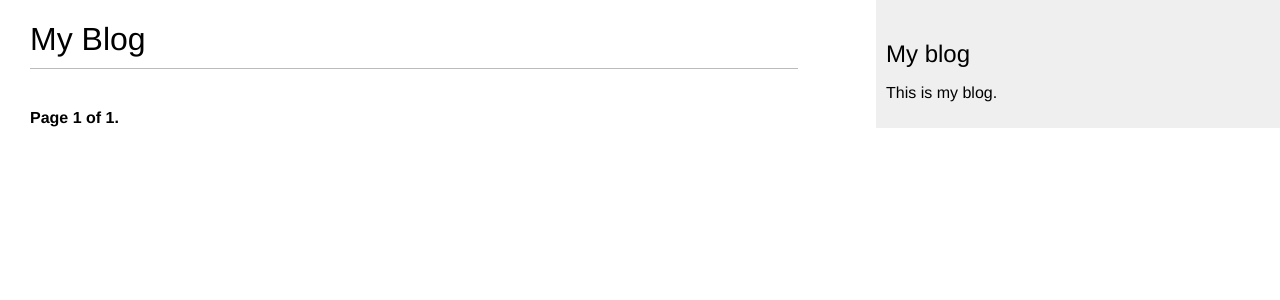
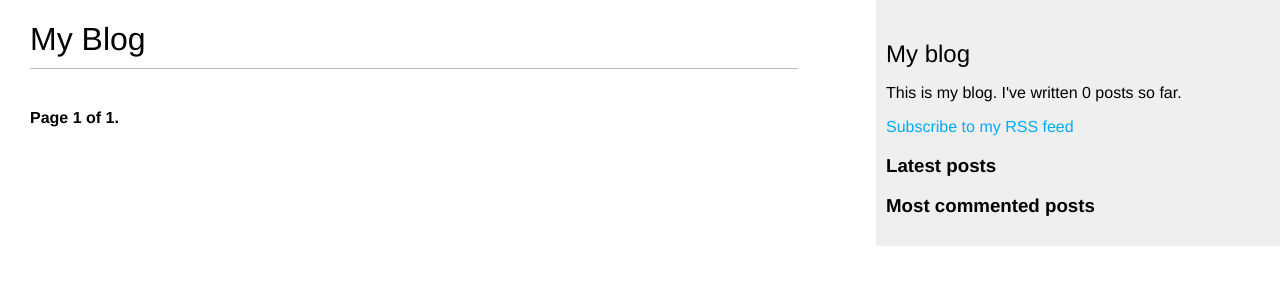
Before and after one commit to Doson24/Blog_Django, a Django app: page /blog/ in a window 1280 px wide. Shown: the top 300 px of the page. Run offline with Django 4.2, Linux system fonts and the light colour scheme; data that the repository does not hold is empty.

Commit message:
ДОбавить количество написанных постов: rss - ленту, посты с наибольшими коментариями

```diff
--- a/mysite/blog/templates/blog/base.html
+++ b/mysite/blog/templates/blog/base.html
@@ -1,4 +1,6 @@
+{% load blog_tags %}
 {% load static %}
+
 <!DOCTYPE html>
 <html>
 <head>
@@ -12,7 +14,25 @@
      </div>
      <div id="sidebar">
        <h2>My blog</h2>
-       <p>This is my blog.</p>
+       <p>This is my blog.
+       I've written {% total_posts %} posts so far.
+       </p>
+        <p>
+            <a href="{% url "blog:post_feed" %}">
+            Subscribe to my RSS feed
+            </a>
+        </p>
+       <h3>Latest posts</h3>
+       {% show_latest_posts 3 %}
+       <h3>Most commented posts</h3>
+       {% get_most_commented_posts as most_commented_posts %}
+       <ul>
+            {% for post in most_commented_posts %}
+            <li>
+            <a href="{{ post.get_absolute_url }}">{{ post.title|truncatewords:5 }}</a>
+            </li>
+           {% endfor %}
+       </ul>
      </div>
 </body>
 </html>
```
